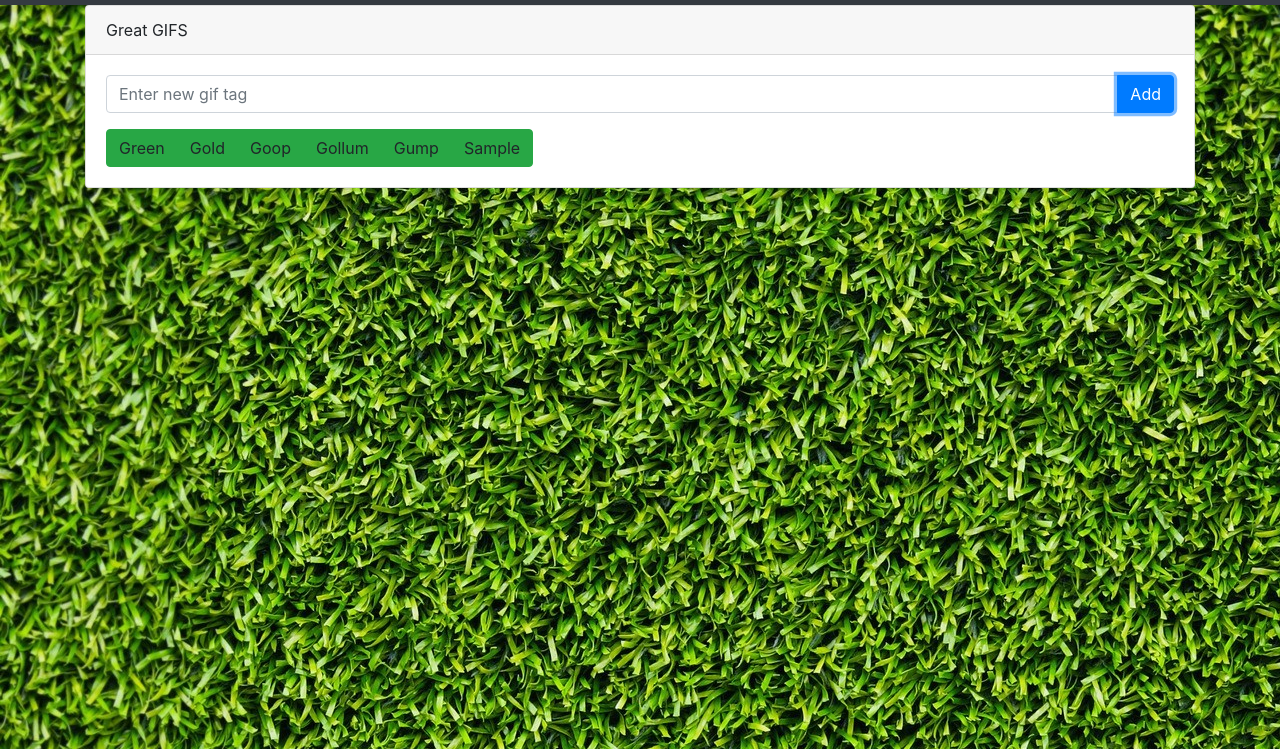
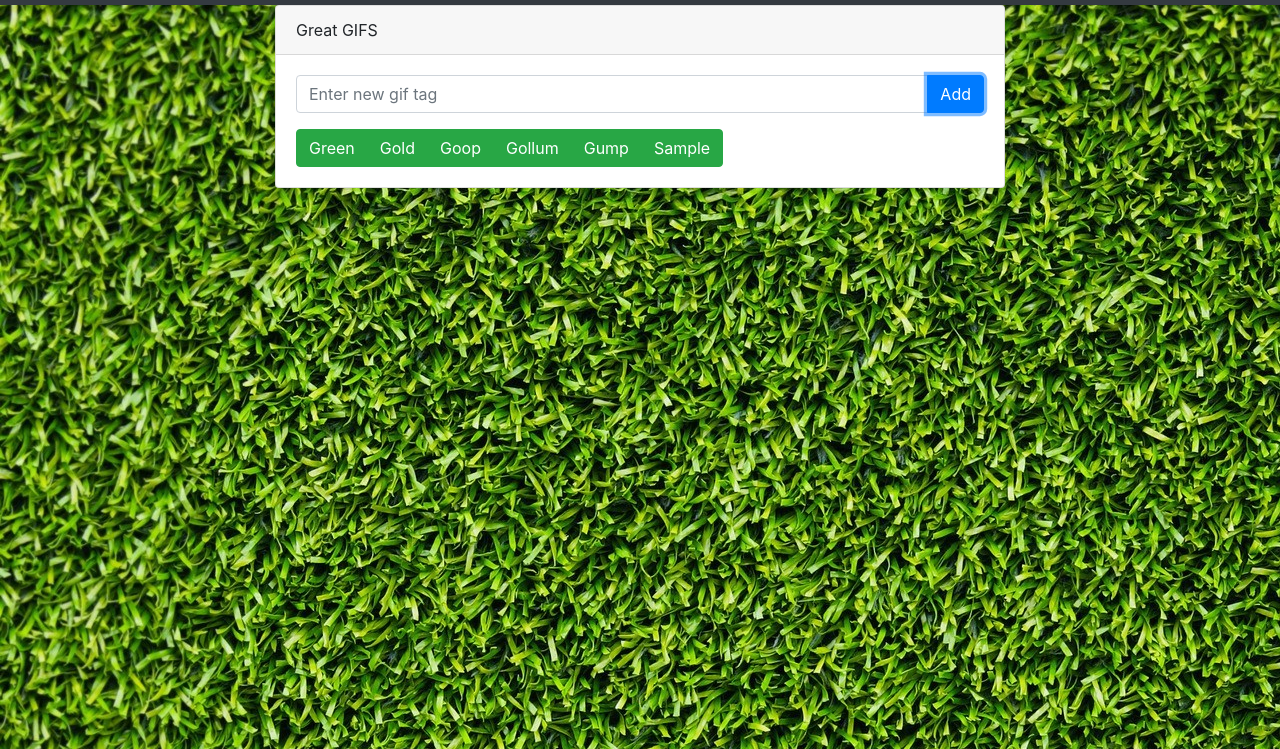
Before and after one commit to w-j-gannon/giphyAPI, a plain HTML site: page index.html in a window 1280 px wide. Both pictures are taken after typing "Sample" into the empty fields and a click on the button "Add". Shown: the part 51-800 px from the top of the page. Drawn offline with nearby package versions, Linux system fonts and the light colour scheme.

Commit message:
still messing with it

```diff
--- a/assets/javascript/app.js
+++ b/assets/javascript/app.js
@@ -6,20 +6,19 @@ $(document).ready(function() {
     console.log("hello");
     $("#gif-container").hide();
 
-    // window.onload = function() {
+    // window.onload = function() {};
 
     // API key from GIPHY
     var APIkey = "BFByOJzeEKQ5fOyhPUyS6VPFT1cjcMx3";
 
     // Grab the search input and create a button
     function addButton() {
-        var newButton = $("<a>");
+        var newButton = $("<a href='#' class='btn btn-success search-button' role='button'>");
         var searchInput = $("#input-field").val().trim();
         if (searchInput.length > 0) {
             console.log(searchInput);
             $("#button-row").append(newButton);
             newButton.attr("data-source", searchInput);
-            newButton.attr("class", "search-button btn btn-success");
             newButton.text(searchInput);
         } else {
         }
@@ -82,7 +81,6 @@ $(document).ready(function() {
             });
         console.log(response);
     });
-    //};
 
     // Animate gifs on click
     $(document).on("click", "img", function() {
--- a/index.html
+++ b/index.html
@@ -53,8 +53,8 @@
 
     <!-- main body -->
     <div class="container" id="search-container">
-        <div class="row align-items-center">
-            <div class="col-12">
+        <div class="row justify-content-center">
+            <div class="col-8">
 
                 <!-- search card -->
                 <div class="card">
@@ -69,11 +69,11 @@
                             </div>
                         </div>
                         <div class="btn-group" id="button-row">
-                            <a data-source="Green" class="btn btn-success search-button">Green</a>
-                            <a data-source="Gold" class="btn btn-success search-button">Gold</a>
-                            <a data-source="Goop" class="btn btn-success search-button">Goop</a>
-                            <a data-source="Gollum" class="btn btn-success search-button">Gollum</a>
-                            <a data-source="Gump" class="btn btn-success search-button">Gump</a>
+                            <a href="#" data-source="Green" class="btn btn-success search-button" role="button">Green</a>
+                            <a href="#" data-source="Gold" class="btn btn-success search-button" role="button">Gold</a>
+                            <a href="#" data-source="Goop" class="btn btn-success search-button" role="button">Goop</a>
+                            <a href="#" data-source="Gollum" class="btn btn-success search-button" role="button">Gollum</a>
+                            <a href="#" data-source="Gump" class="btn btn-success search-button" role="button">Gump</a>
                         </div>
                     </div>
                 </div>
@@ -81,15 +81,15 @@
         </div>
 
         <!-- gifs -->
-        <div class="row">
+        <div class="row justify-content-center">
             <div class="col-12">
                 <div class="card" id="gif-container">
                     <div id="gif-card" style="width: 18rem;">
-                        <img src="..." class="card-img-top" alt="...">
+                        <!--<img src="..." class="card-img-top" alt="...">
                         <div class="card-body" id="gif-holder">
                             <h5 class="card-title">Card title</h5>
                             <p class="card-text">Some quick example text to build on the card title and make up the bulk of the card's content.</p>
-                            <a href="#" class="btn btn-primary">Go somewhere</a>
+                            <a href="#" class="btn btn-primary">Go somewhere</a> -->
                         </div>
                     </div>
                 </div>
```
Lines whose indentation alone changed are shown as unchanged.
